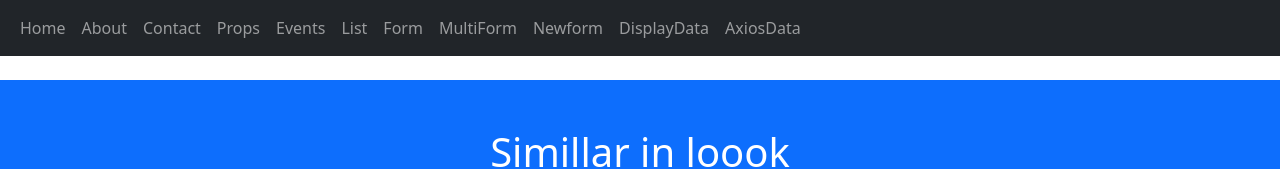
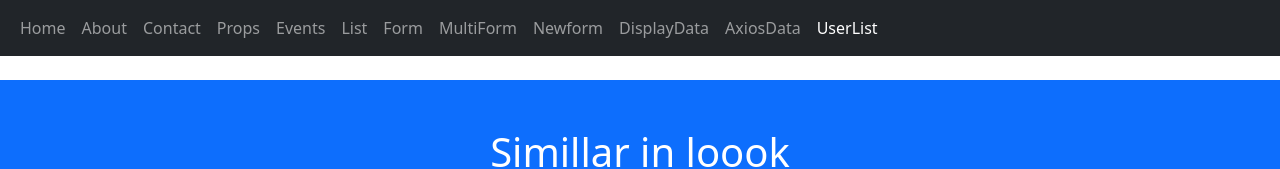
Before and after one commit to hasibulpolok/app2, a React (Create React App) app: page /userlist in a window 1280 px wide. Shown: the top 169 px of the page. Built offline with nearby package versions, Linux system fonts and the light colour scheme; no server answers.

Commit message:
added users-list.php and usersList.js

```diff
--- a/src/App.js
+++ b/src/App.js
@@ -13,14 +13,7 @@ import MultiForm from './Components/MultiForm';
 import NewForm from './Components/NewForm';
 import DisplayData from './pages/DisplayData';
 import AxiosData from './pages/AxiosData';
-
-
-
-
-
-
-
-
+import UserList from './pages/UserList';
 
 
 
@@ -43,6 +36,7 @@ function App() {
        <Route path="/newform" element={<NewForm/>}/>
        <Route path="/displaydata" element={<DisplayData/>}/>
        <Route path="/axiosdata" element={<AxiosData/>}/>
+       <Route path="/userlist" element={<UserList/>}/>
       </Routes>
 
       <Footer />
--- a/src/Components/TopNav.js
+++ b/src/Components/TopNav.js
@@ -98,6 +98,14 @@ export const TopNav = () => {
               AxiosData
             </Link>
           </li>
+            <li>
+            <Link
+              className={`nav-link ${location.pathname === "/userlist" ? "active" : ""}`}
+              to="/userlist"
+            >
+              UserList
+            </Link>
+          </li>
         </ul>
       </div>
     </nav>
--- /dev/null
+++ b/src/pages/UserList.js
@@ -0,0 +1,20 @@
+import React, { useEffect, useState } from "react";
+import axios from "axios";
+
+export default function UserList() {
+  const [users, setUsers] = useState([]);
+
+  useEffect(() => {
+    axios
+      .get("http://localhost/my-app2/api/user_list.php")
+      .then((res) => {setUsers(res.data);
+        console.log(res.data)
+      })
+  }, []);
+
+  return (
+   <>
+
+   </>
+  );
+}
```
Also changed, not shown: 1 other file (tests, documents, lock files or other folders).
